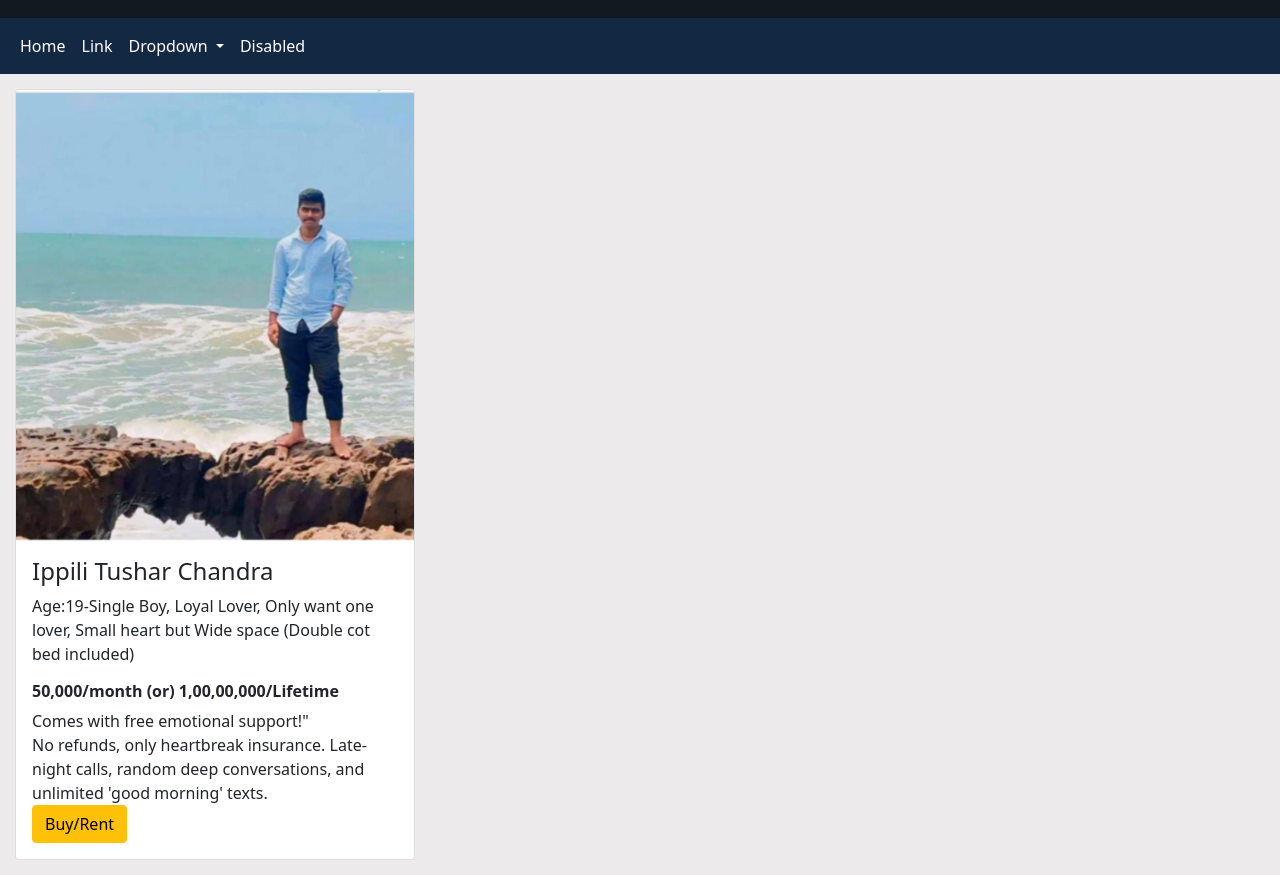
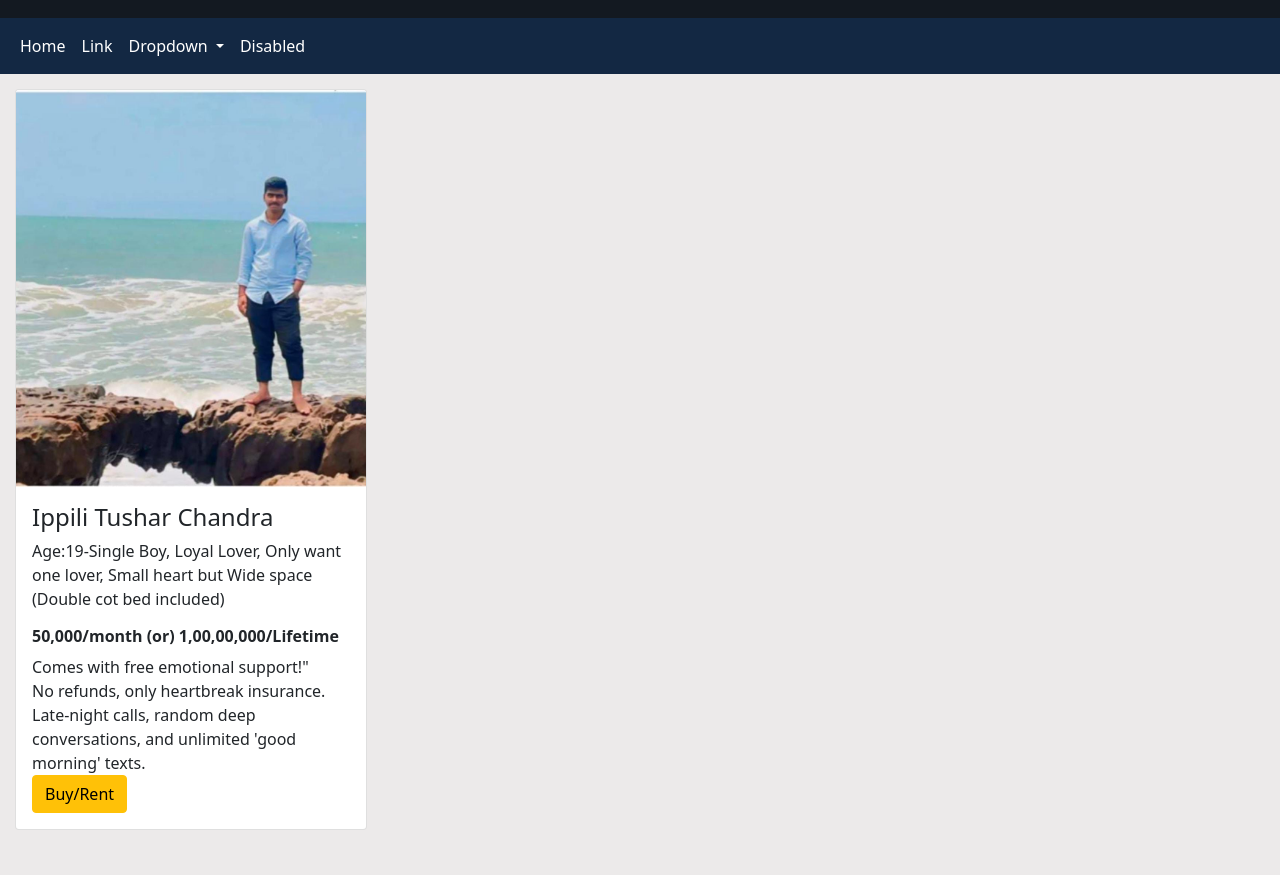
Before and after one commit to sreeraj-patnaik/itc, a plain HTML site: page index.html in a window 1280 px wide. Shown: the part 62-937 px from the top of the page. After the commit the page ends 907 px from the top, so only its background shows below. Drawn offline with nearby package versions, Linux system fonts and the light colour scheme.

Commit message:
Update index.html

```diff
--- a/index.html
+++ b/index.html
@@ -62,7 +62,7 @@
           </nav>
 
 
-          <div class="card" style="width: 25rem; margin: 15px;">
+          <div class="card" style="width: 22rem; margin: 15px;">
             <img src="Imgs/Tushar.jpg" class="card-img-top" alt="...">
             <div class="card-body">
               <h4 class=>Ippili Tushar Chandra</h4>
```
